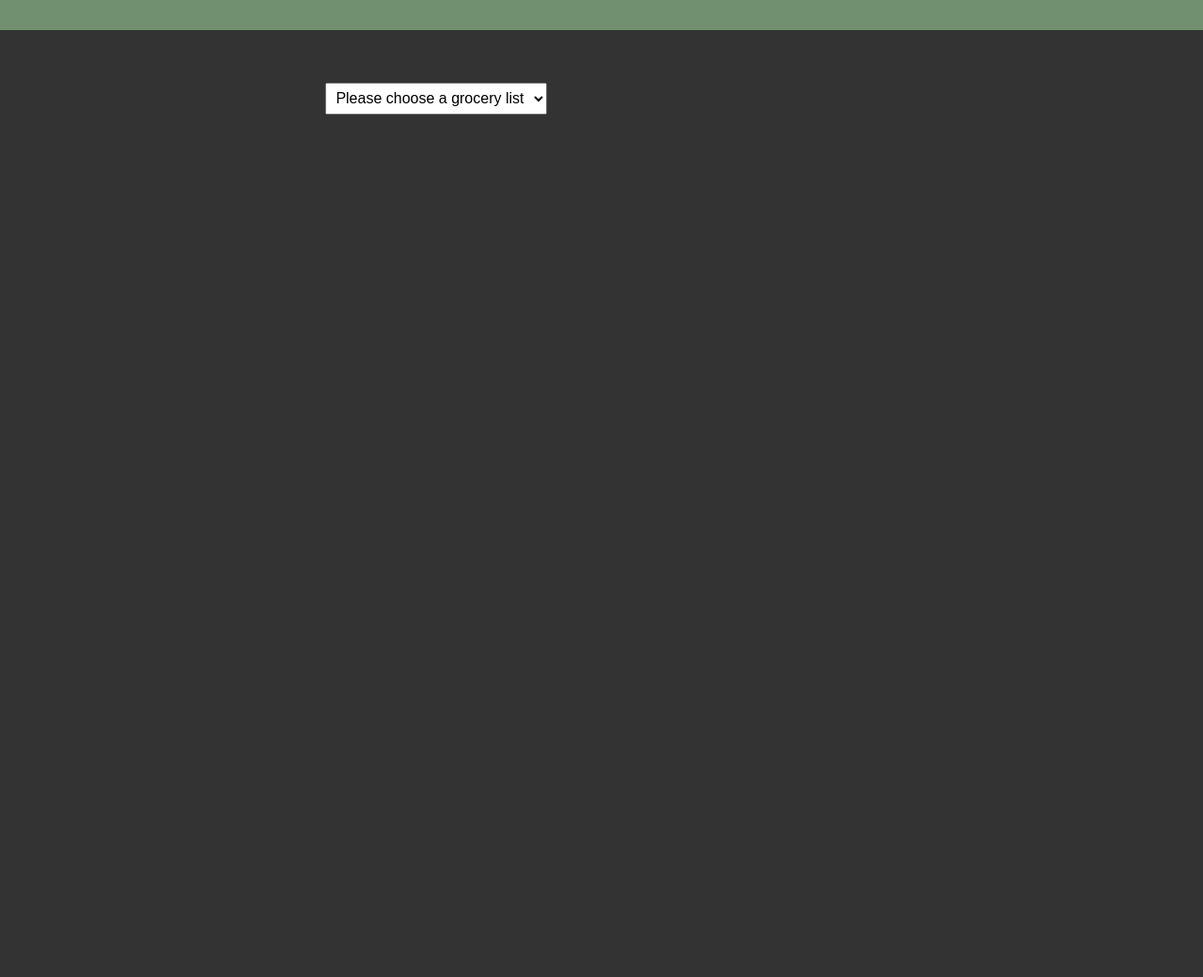
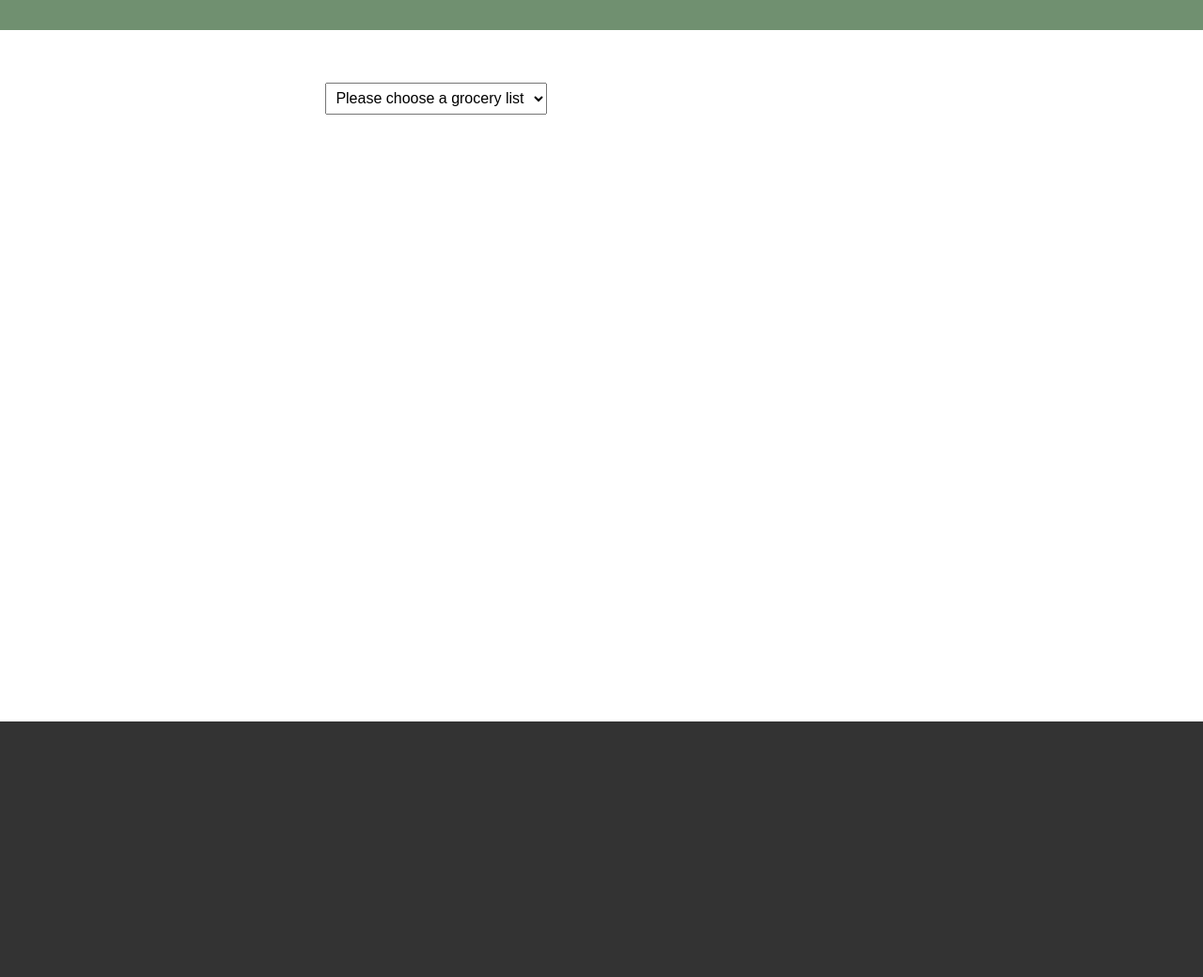
Before and after one commit to astew-95/grocery-list, a FastAPI app: page / in a window 1280 px wide. Shown: the top 1040 px of the page at 94% size. Run offline with FastAPI, Linux system fonts and the light colour scheme.

Commit message:
remove html background-color

```diff
--- a/webapp/templates/list_viewer.html
+++ b/webapp/templates/list_viewer.html
@@ -45,10 +45,6 @@
             display: flex;
             flex-direction: column;
             min-height: 100dvh;
-        }
-
-        html {
-            background-color: #333;
         }
 
         h1 {
```
